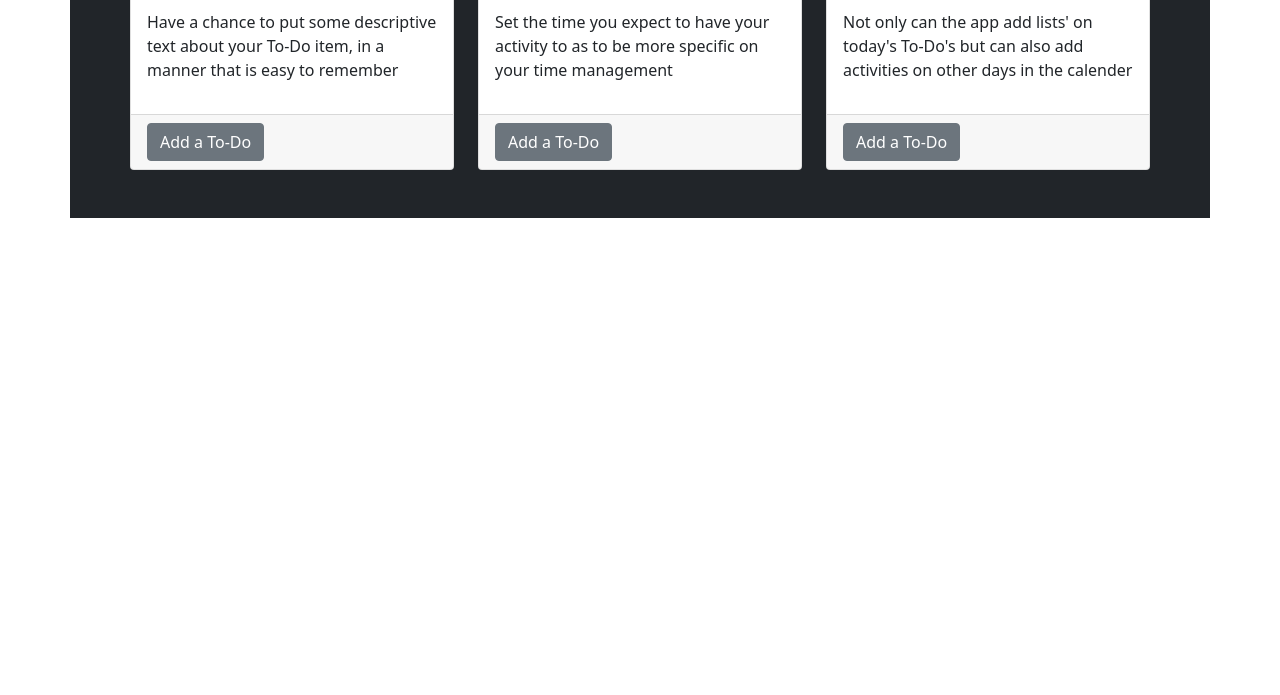
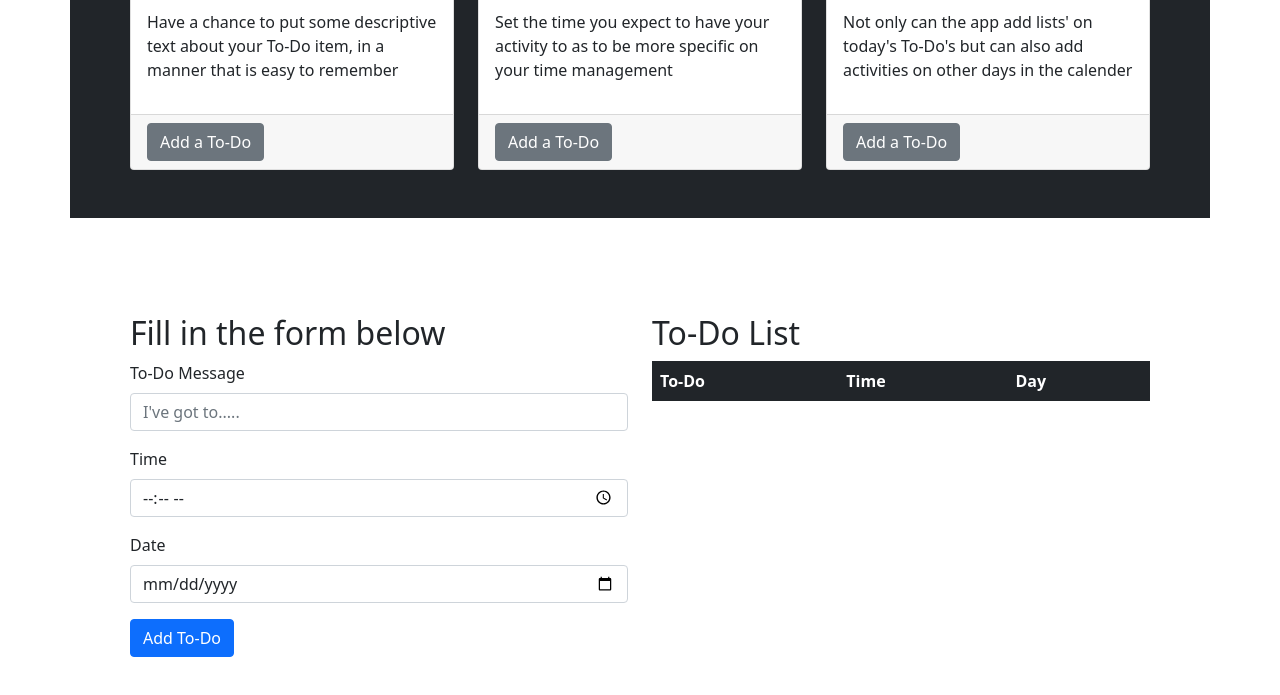
Before and after one commit to Paul-Ngigi/To-Do, a plain HTML site: page index.html in a window 1280 px wide. Shown: the part 531-1226 px from the top of the page. Before the commit the page ends 800 px from the top, so only its background shows below. Drawn offline with nearby package versions, Linux system fonts and the light colour scheme.

Commit message:
add a form and a table to the page

```diff
--- a/index.html
+++ b/index.html
@@ -20,15 +20,15 @@
     <!-- Navigation Section -->
     <nav class="navbar navbar-expand-lg navbar-light bg-warning">
         <div class="container-fluid">
-            <a class="navbar-brand" href="#"><i class="fas fa-th-list"></i></a>
+            <a class="navbar-brand text-success"><i class="fas fa-th-list"></i></a>
             <button class="navbar-toggler" type="button" data-bs-toggle="collapse" data-bs-target="#navbarNavAltMarkup"
                 aria-controls="navbarNavAltMarkup" aria-expanded="false" aria-label="Toggle navigation">
                 <span class="navbar-toggler-icon"></span>
             </button>
             <div class="collapse navbar-collapse" id="navbarNavAltMarkup">
                 <div class="navbar-nav">
-                    <a class="nav-link active" aria-current="page" href="#">Home</a>
-                    <a class="nav-link" href="#">Add a To-Do Item</a>
+                    <a class="nav-link active" aria-current="page" href="#landing-page">Home</a>
+                    <a class="nav-link" href="#add-item">Add a To-Do Item</a>
                     <a class="nav-link" href="#">Sign Up</a>
                 </div>
             </div>
@@ -37,10 +37,12 @@
 
     <div class="container">
         <!-- Landing Page -->
+        <div id="landing-page">
             <div class="row mt-5 p-5 bg-info">
                 <div class="col-md-12">
                     <h1><i class="fas fa-clipboard-list"></i> Welcome to my To-Do app</h1>
-                <p>Have a chance to record your plans in an organized manner and avoid forgetting what you had planned
+                    <p>Have a chance to record your plans in an organized manner and avoid forgetting what you had
+                        planned
                         for.</p>
                 </div>
             </div>
@@ -55,11 +57,12 @@
                             <h4>Input Text</h4>
                         </div>
                         <div class="card-body">
-                        <p>Have a chance to put some descriptive text about your To-Do item, in a manner that is easy to
+                            <p>Have a chance to put some descriptive text about your To-Do item, in a manner that is
+                                easy to
                                 remember</p>
                         </div>
                         <div class="card-footer">
-                        <button type="button" class="btn btn-secondary">Add a To-Do</button>
+                            <a href="#add-item"><button type="button" class="btn btn-secondary">Add a To-Do</button></a>
                         </div>
                     </div>
                 </div>
@@ -73,7 +76,7 @@
                                 management</p>
                         </div>
                         <div class="card-footer">
-                        <button type="button" class="btn btn-secondary">Add a To-Do</button>
+                            <a href="#add-item"><button type="button" class="btn btn-secondary">Add a To-Do</button></a>
                         </div>
                     </div>
                 </div>
@@ -83,11 +86,54 @@
                             <h4>Add Day</h4>
                         </div>
                         <div class="card-body">
-                        <p>Not only can the app add lists' on today's To-Do's but can also add activities on other days
+                            <p>Not only can the app add lists' on today's To-Do's but can also add activities on other
+                                days
                                 in the calender</p>
                         </div>
                         <div class="card-footer">
-                        <button type="button" class="btn btn-secondary">Add a To-Do</button>
+                            <a href="#add-item"><button type="button" class="btn btn-secondary">Add a To-Do</button></a>
+                        </div>
+                    </div>
+                </div>
+            </div>
+        </div>
+
+        <!-- Add-Item Page -->
+        <div id="add-item">
+            <div class="row mt-5 p-5">
+                <div class="col-md-6">
+                    <form>
+                        <h2>Fill in the form below</h2>
+                        <div class="mb-3">
+                            <label for="exampleInputEmail1" class="form-label">To-Do Message</label>
+                            <input type="text" class="form-control" id="todoMessage" placeholder="I've got to.....">
+                        </div>
+                        <div class="mb-3">
+                            <label for="exampleInputPassword1" class="form-label">Time</label>
+                            <input type="time" class="form-control" id="time">
+                        </div>
+                        <div class="mb-3">
+                            <label for="exampleInputPassword1" class="form-label">Date</label>
+                            <input type="date" class="form-control" id="time">
+                        </div>
+                        <button type="submit" class="btn btn-primary">Add To-Do</button>
+                    </form>
+                </div>
+                <div class="col-md-6">
+                    <div class="todoTable">
+                        <h2>To-Do List</h2>
+                    <table class="table table-dark table-hover">
+                        <thead>
+                          <tr>
+                            <th scope="col">To-Do</th>
+                            <th scope="col">Time</th>
+                            <th scope="col">Day</th>
+                          </tr>
+                        </thead>
+                        <tbody class="todoTBody">
+
+                        </tbody>
+                      </table>
                     </div>
                 </div>
             </div>
```
Lines whose indentation alone changed are shown as unchanged.
